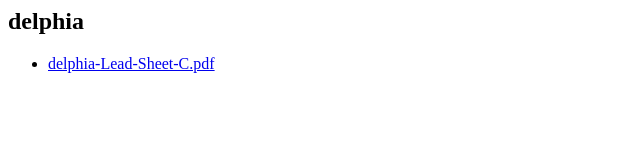
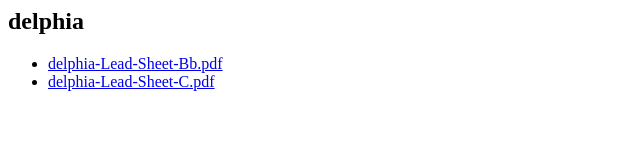
Before and after one commit to flaminghakama/rolland-garros-pdf, a plain HTML site: page delphia/index.html in a window 1280 px wide. Shown: the whole page, without its empty margins (0-640 px from the left). Drawn offline with Linux system fonts and the light colour scheme.

Commit message:
updated chords

```diff
--- a/delphia/index.html
+++ b/delphia/index.html
@@ -3,6 +3,7 @@
 <body>
     <h2>delphia</h2>
     <ul>
+        <li><a href='delphia-Lead-Sheet-Bb.pdf'>delphia-Lead-Sheet-Bb.pdf</a></li>
         <li><a href='delphia-Lead-Sheet-C.pdf'>delphia-Lead-Sheet-C.pdf</a></li>
     </ul>
 </body>
```
Also changed, not shown: 2 other files.
